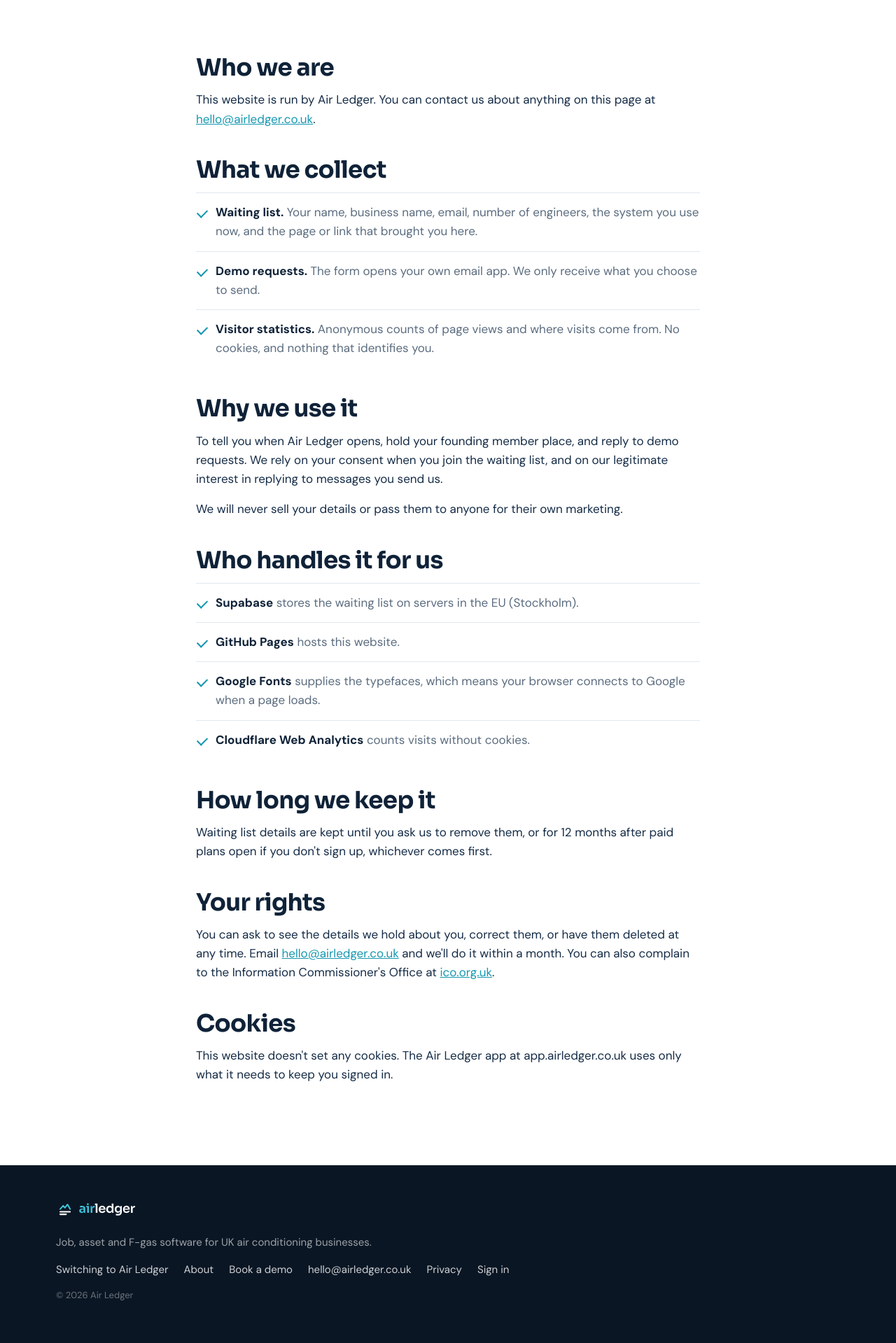
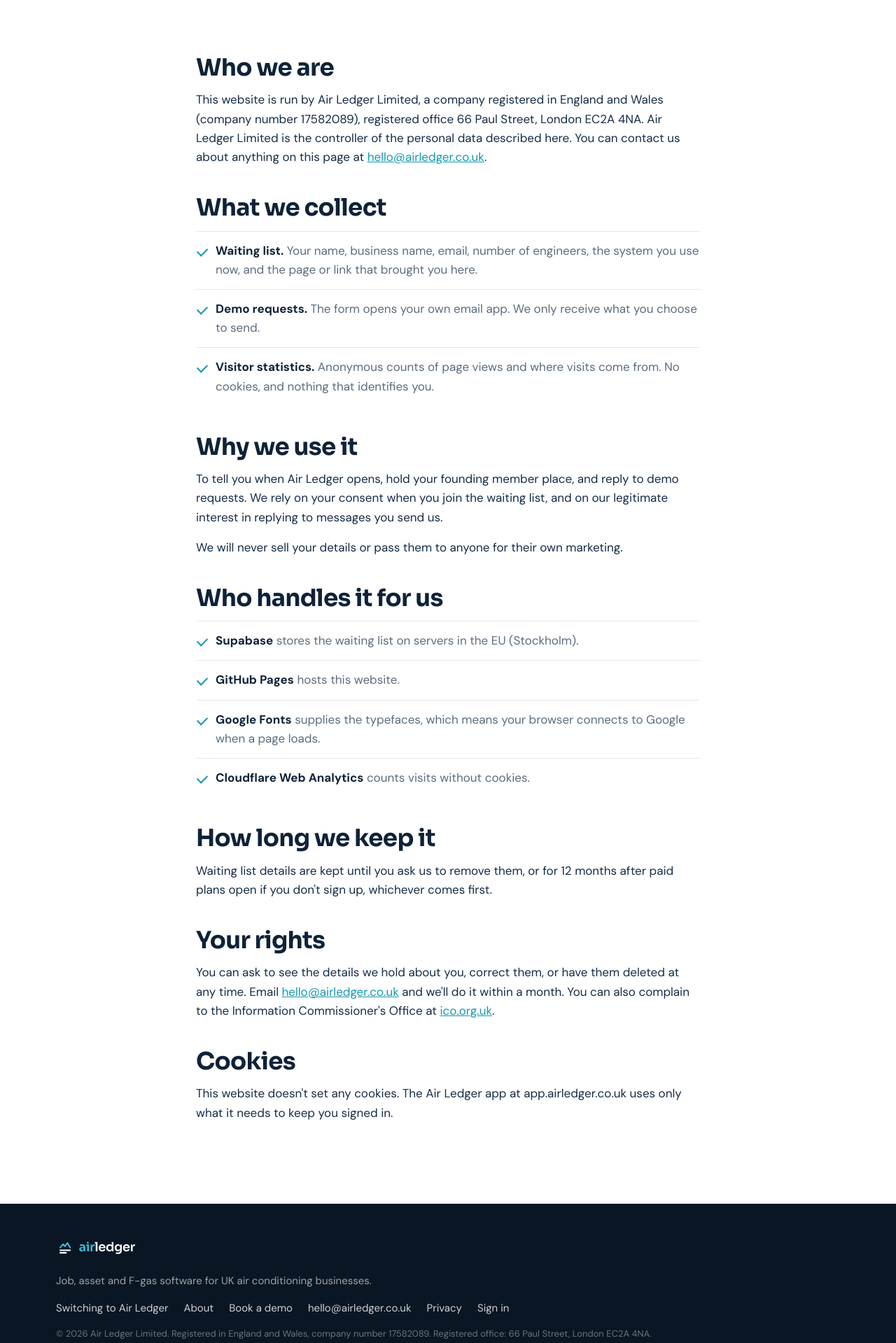
Before and after one commit to airledger/airledger-website, a plain HTML site: page privacy.html in a window 1280 px wide. Shown: the part 460-2379 px from the top of the page at 70% size. Drawn offline with Linux system fonts and the light colour scheme.

Commit message:
Add Air Ledger Limited company details to footer and privacy notice
Company number 17582089, registered office 66 Paul Street, London EC2A 4NA.

Co-Authored-By: Claude Opus 5.5 <noreply@anthropic.com>
Claude-Session: https://claude.ai/code/session_012UznE2F3YZCqnVcR3mtd5G

```diff
--- a/privacy.html
+++ b/privacy.html
@@ -48,7 +48,7 @@
 <section class="sec">
   <div class="wrap narrow prose">
     <h2>Who we are</h2>
-    <p>This website is run by Air Ledger. You can contact us about anything on this page at <a href="mailto:hello@airledger.co.uk">hello@airledger.co.uk</a>.</p>
+    <p>This website is run by Air Ledger Limited, a company registered in England and Wales (company number 17582089), registered office 66 Paul Street, London EC2A 4NA. Air Ledger Limited is the controller of the personal data described here. You can contact us about anything on this page at <a href="mailto:hello@airledger.co.uk">hello@airledger.co.uk</a>.</p>
 
     <h2>What we collect</h2>
     <ul class="beliefs">
@@ -86,7 +86,7 @@
     <img src="img/airledger-logo-reverse.svg" alt="Air Ledger" width="130" height="26">
     <p>Job, asset and F-gas software for UK air conditioning businesses.</p>
     <p class="fl"><a href="switching.html">Switching to Air Ledger</a><a href="about.html">About</a><a href="demo.html">Book a demo</a><a href="mailto:hello@airledger.co.uk">hello@airledger.co.uk</a><a href="privacy.html">Privacy</a><a href="https://app.airledger.co.uk">Sign in</a></p>
-    <p class="cr">© 2026 Air Ledger</p>
+    <p class="cr">© 2026 Air Ledger Limited. Registered in England and Wales, company number 17582089. Registered office: 66 Paul Street, London EC2A 4NA.</p>
   </div>
 </footer>
 
```
Also changed, not shown: about.html (+1 -1 lines), demo.html (+1 -1 lines), index.html (+1 -1 lines), switching.html (+1 -1 lines).
